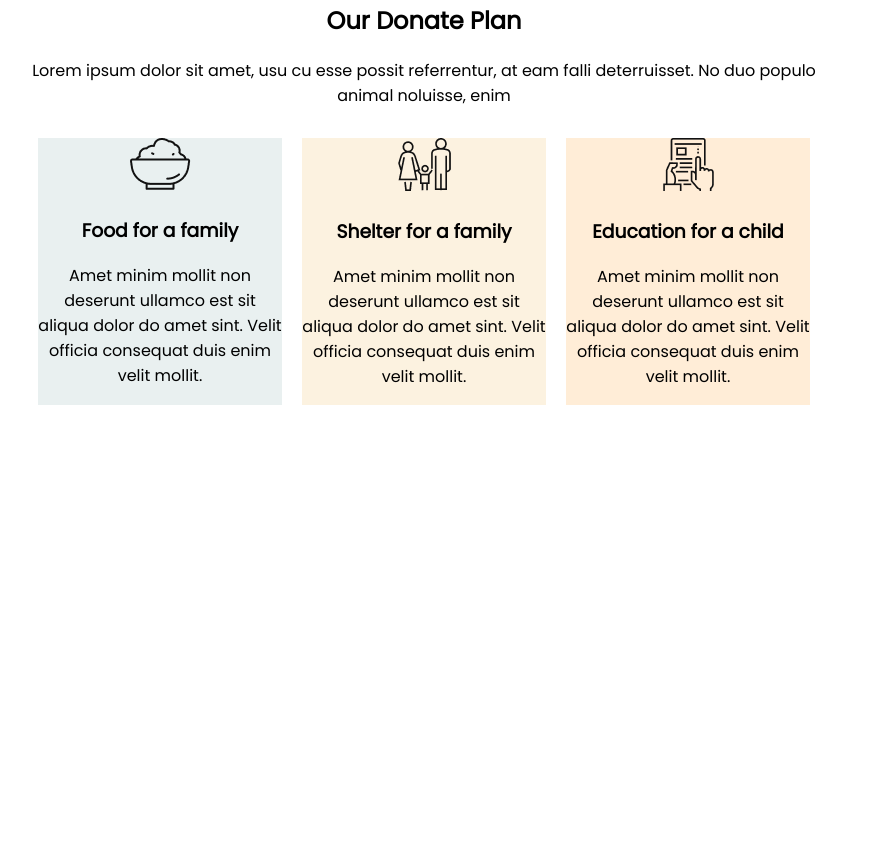
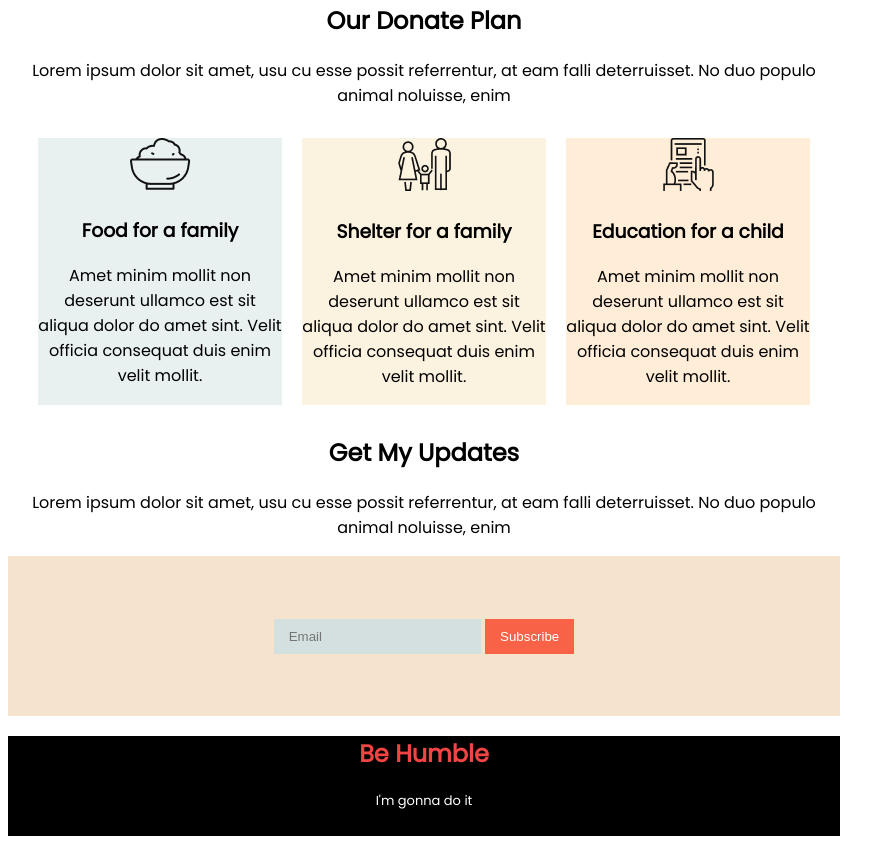
Before and after one commit to abulhasan95/first-assignment, a plain HTML site: page index.html in a window 1280 px wide. Shown: the part 1610-2454 px from the top of the page, without its empty margins (0-895 px from the left). Before the commit the page ends 2045 px from the top, so only its background shows below. Drawn offline with Linux system fonts and the light colour scheme.

Commit message:
added footer

```diff
--- a/index.html
+++ b/index.html
@@ -70,6 +70,25 @@
             </div>
         </div>
     </section>
+    <div class="update">
+        <h2>Get My Updates</h2>
+        <p>Lorem ipsum dolor sit amet, usu cu esse possit referrentur, at eam falli
+            deterruisset. No duo populo animal noluisse, enim</p>
+
+    </div>
+    <div class="box">
+        <form action="#">
+            <div class="form-box">
+                <input type="text" name="EmailAddress" placeholder="Email">
+                <button type="Subscribe">Subscribe</button>
+            </div>
+        </form>
+    </div>
+
+    <footer id="footer">
+        <h2 class="humble">Be Humble</h2>
+        <p class="man">I'm gonna do it</p>
+    </footer>
 </body>
 
 </html>
--- a/style.css
+++ b/style.css
@@ -93,3 +93,49 @@ ul #color {
 .sub-container {
     text-align: center;
 }
+
+.update {
+    text-align: center;
+}
+
+#footer {
+    background-color: black;
+    position: relative;
+    height: 100px;
+}
+
+.humble {
+    color: rgb(241, 68, 68);
+    text-align: center;
+}
+
+.man {
+    color: white;
+    text-align: center;
+    font-size: small;
+}
+
+.box {
+    background-color: rgb(245, 227, 205);
+    align-items: center;
+    justify-content: center;
+    display: flex;
+    height: 20vh;
+
+}
+
+.form-box input {
+    background: rgb(212, 223, 223);
+    border: none;
+    padding: 10px 15px;
+}
+
+.form-box button {
+    background: rgb(248, 98, 71);
+    padding: 10px 15px;
+    border: none;
+    color: white;
+
+
+
+}
```
